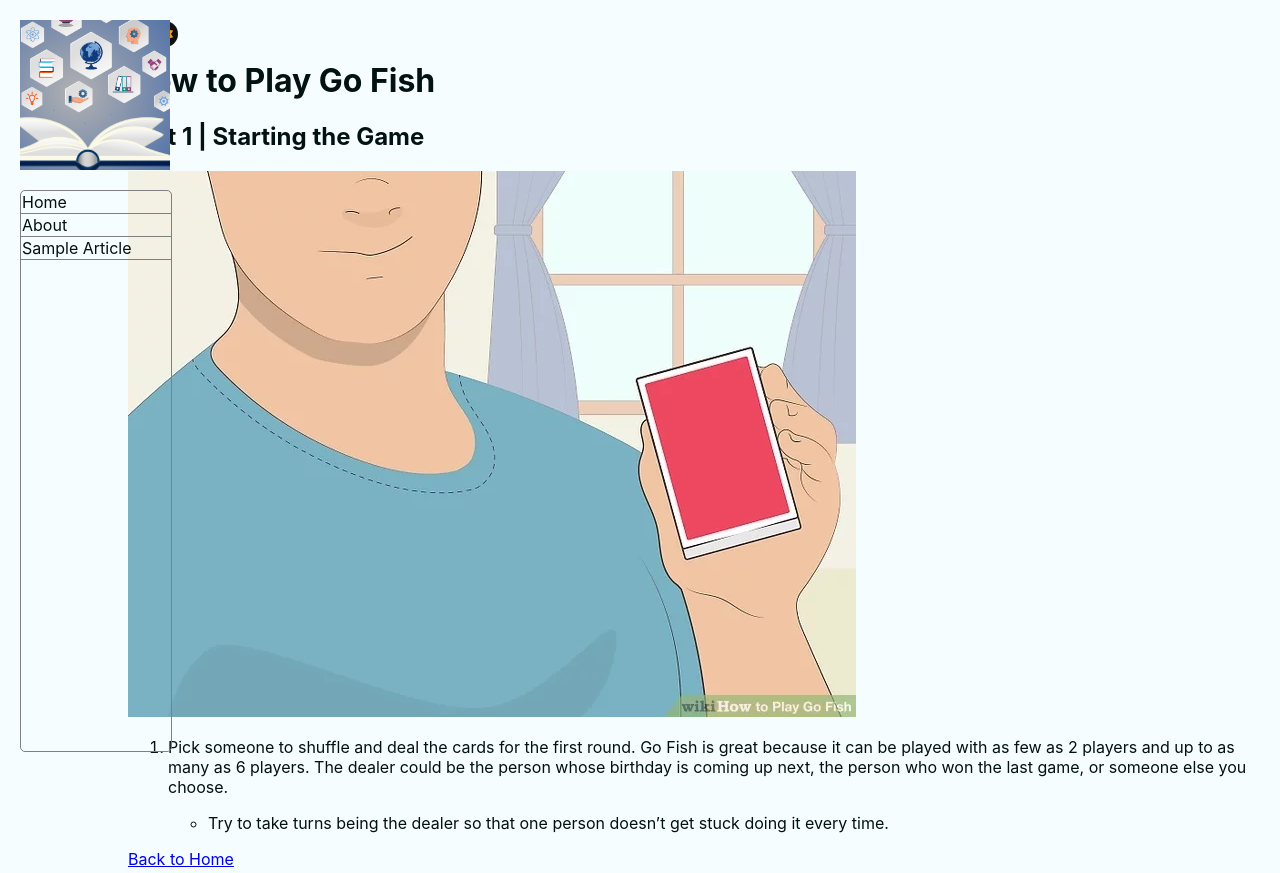
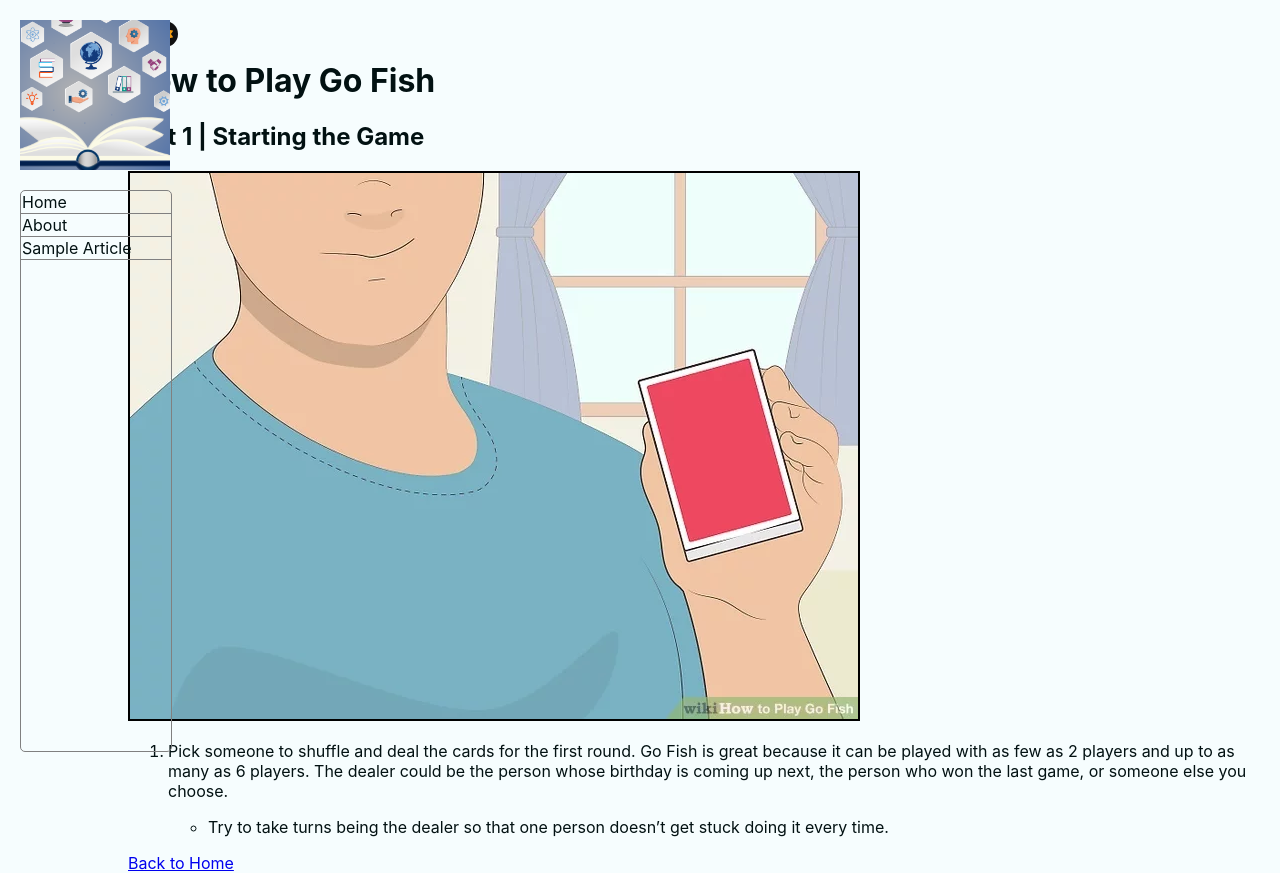
Before and after one commit to CS-476-Team1-2024S/website_ui, a React (Create React App) app: page /#/Article in a window 1280 px wide. Built offline with nearby package versions, Linux system fonts and the light colour scheme.

Commit message:
New branch based on LB-addingUserAPI w/ sample article page

```diff
--- a/src/pages/Article.js
+++ b/src/pages/Article.js
@@ -5,7 +5,7 @@ const Article = () => {
         <div className="content">
             <h1>How to Play Go Fish</h1>
             <h2>Part 1 | Starting the Game</h2>
-            <img src="/images/aid155200-v4-728px-Play-Go-Fish-Step-1-Version-3.jpg.webp" alt="Play Go Fish Step 1" />
+            <img src="/images/aid155200-v4-728px-Play-Go-Fish-Step-1-Version-3.jpg.webp" alt="Play Go Fish Step 1" style={{ border: '2px solid black' }} />
             <ol>
                 <li>
                     <p>
```
